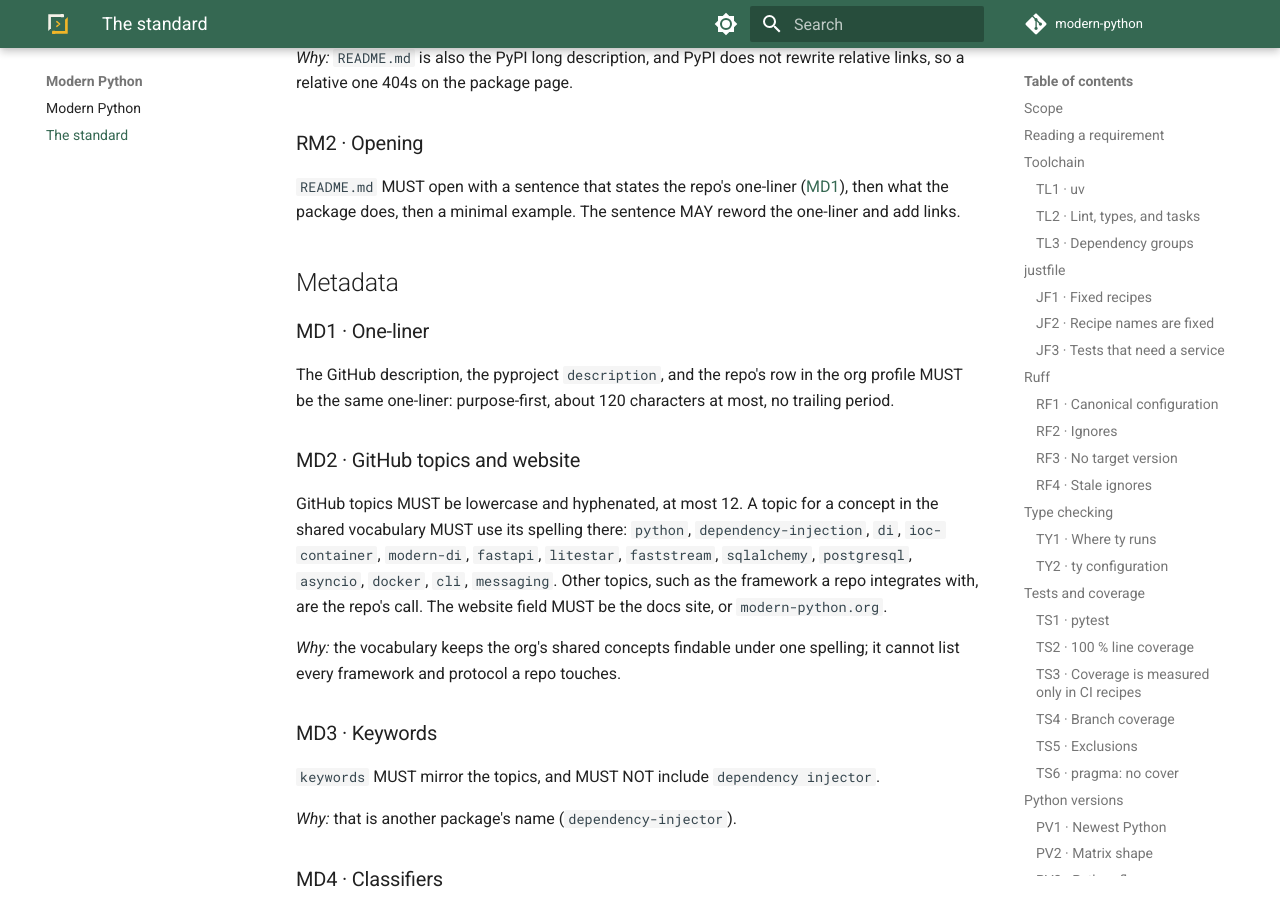
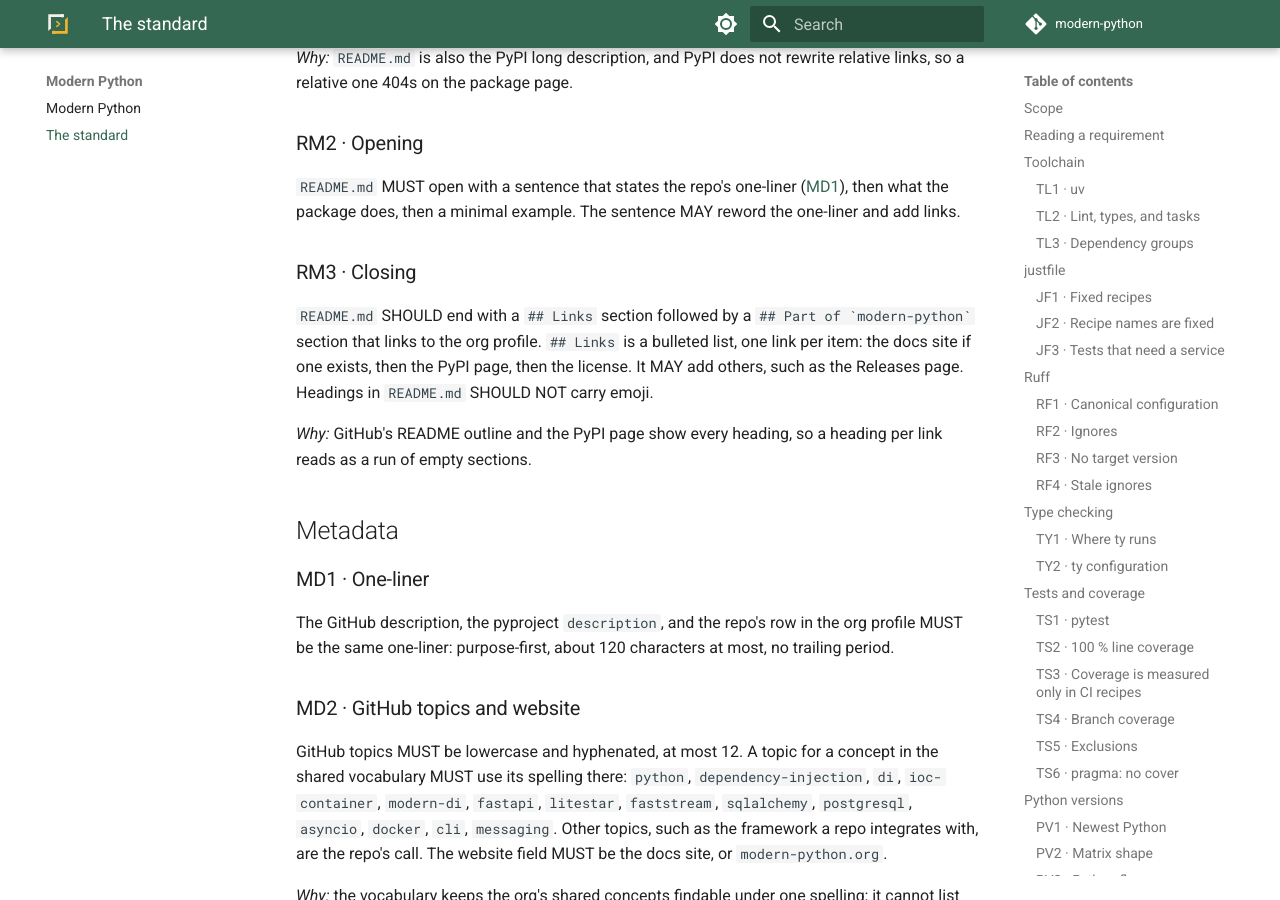
Before and after one commit to modern-python/.github, an MkDocs documentation site: the page built from docs/standard.md, in a window 1280 px wide and 900 px high, scrolled down 9667 px. Built offline with MkDocs 1.6.1 and Material for MkDocs 9.7.7, drawn with Linux system fonts in a browser that asks for light colours.

Commit message:
docs(standard): add RM3, a plain Links section to close the README (#132)

```diff
--- a/docs/standard.md
+++ b/docs/standard.md
@@ -397,6 +397,16 @@
 `README.md` MUST open with a sentence that states the repo's one-liner ([MD1](#MD1)), then what
 the package does, then a minimal example. The sentence MAY reword the one-liner and add links.
 
+### RM3 · Closing { #RM3 }
+
+`README.md` SHOULD end with a `## Links` section followed by a `` ## Part of `modern-python` ``
+section that links to the org profile. `## Links` is a bulleted list, one link per item: the docs
+site if one exists, then the PyPI page, then the license. It MAY add others, such as the Releases
+page. Headings in `README.md` SHOULD NOT carry emoji.
+
+*Why:* GitHub's README outline and the PyPI page show every heading, so a heading per link reads as
+a run of empty sections.
+
 ## Metadata
 
 ### MD1 · One-liner { #MD1 }
```
